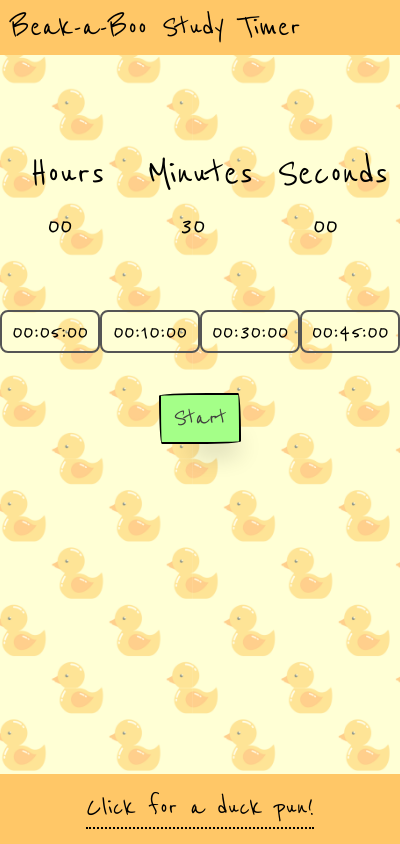
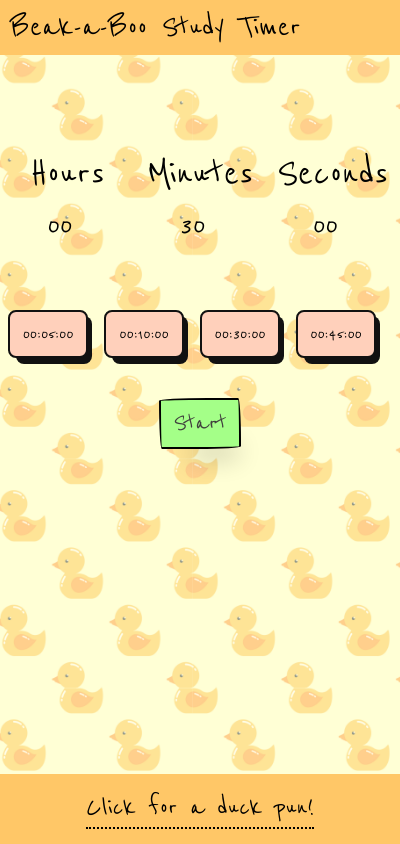
Before and after one commit to duckalina23/beak-a-boo, a browser extension: page data/popup/index.html in a window 400 px wide. Drawn offline with Linux system fonts and the light colour scheme.

Commit message:
⏰minute timer button changes

```diff
--- a/data/popup/index.css
+++ b/data/popup/index.css
@@ -443,6 +443,7 @@ body[data-timer="paused"] .timer input[type="button"]:not([data-command="resume"
 .hidden {
   display: none;
 }
+/*
 .setMins{
   color: black;
   border: 2px solid #555555;
@@ -456,3 +457,61 @@ body[data-timer="paused"] .timer input[type="button"]:not([data-command="resume"
   color: white;
   background-position: 100%;
 }
+*/
+.setMins {
+  align-items: center;
+  background-color: #FFD0BB;
+  border: 2px solid #111;
+  border-radius: 8px;
+  box-sizing: border-box;
+  color: #111;
+  cursor: pointer;
+  display: flex;
+  font-size: 20px;
+  height: 48px;
+  justify-content: center;
+  line-height: 24px;
+  max-width: 20%;
+  padding: 0 4px;
+  margin: 0 8px;
+  position: relative;
+  text-align: center;
+  text-decoration: none;
+  user-select: none;
+  -webkit-user-select: none;
+  touch-action: manipulation;
+}
+
+.setMins:after {
+  background-color: #111;
+  border-radius: 8px;
+  content: "";
+  display: block;
+  height: 48px;
+  left: 0;
+  width: 100%;
+  position: absolute;
+  top: -4px;
+  transform: translate(6px, 8px);
+  transition: transform .2s ease-out;
+  z-index: -1;
+}
+
+.setMins:hover:after {
+  transform: translate(0, 0);
+}
+
+.setMins:active {
+  background-color: #FFD0BB;
+  outline: 0;
+}
+
+.setMins:hover {
+  outline: 0;
+}
+
+@media (min-width: 768px) {
+  .setMins {
+    padding: 0 40px;
+  }
+}
```
